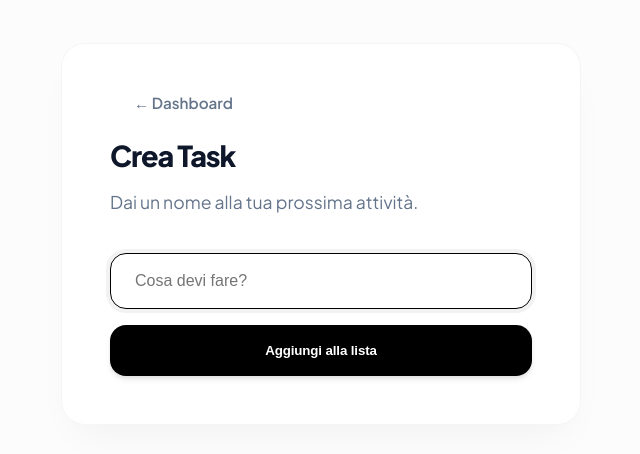
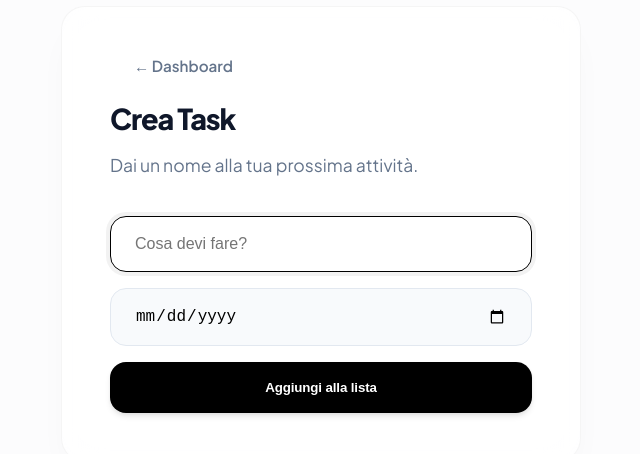
Before and after one commit to alessandros0tgiu/to-do-list, a Next.js app: page /add in a window 1280 px wide. Shown: the part 166-620 px from the top of the page, without its empty margins (319-959 px from the left). Built offline with nearby package versions, Linux system fonts and the light colour scheme.

Commit message:
aggiunta calendario

```diff
--- a/app/add/page.tsx
+++ b/app/add/page.tsx
@@ -7,9 +7,19 @@ import Link from "next/link";
 export default function AddPage() {
   const router = useRouter();
 
-  const handleAdd = (text: string) => {
+  const handleAdd = (text: string, dueDate?: string) => {
     const todos = getTodos();
-    saveTodos([{ id: crypto.randomUUID(), text, completed: false }, ...todos]);
+
+    saveTodos([
+      {
+        id: crypto.randomUUID(),
+        text,
+        completed: false,
+        dueDate: dueDate || undefined,
+      },
+      ...todos,
+    ]);
+
     router.push("/list");
   };
 
@@ -17,9 +27,15 @@ export default function AddPage() {
     <div className="page-wrapper">
       <div className="glass-panel">
         <Link href="/" className="btn-ghost">← Dashboard</Link>
-        <div style={{ marginTop: '24px' }}>
-          <h1 className="h1-super" style={{ fontSize: '1.8rem' }}>Crea Task</h1>
-          <p className="p-muted" style={{ marginBottom: '40px' }}>Dai un nome alla tua prossima attività.</p>
+
+        <div style={{ marginTop: "24px" }}>
+          <h1 className="h1-super" style={{ fontSize: "1.8rem" }}>
+            Crea Task
+          </h1>
+          <p className="p-muted" style={{ marginBottom: "40px" }}>
+            Dai un nome alla tua prossima attività.
+          </p>
+
           <TodoForm onAdd={handleAdd} />
         </div>
       </div>
--- a/components/todo-form.tsx
+++ b/components/todo-form.tsx
@@ -1,18 +1,40 @@
 "use client";
 import { useForm } from "react-hook-form";
 
-export function TodoForm({ onAdd }: { onAdd: (text: string) => void }) {
-  const { register, handleSubmit, reset } = useForm<{ text: string }>();
+type FormData = {
+  text: string;
+  dueDate: string;
+};
+
+export function TodoForm({
+  onAdd,
+}: {
+  onAdd: (text: string, dueDate?: string) => void;
+}) {
+  const { register, handleSubmit, reset } = useForm<FormData>();
 
   return (
-    <form onSubmit={handleSubmit((data) => { onAdd(data.text); reset(); })}
-          style={{ display: 'grid', gap: '16px' }}>
+    <form
+      onSubmit={handleSubmit((data) => {
+        onAdd(data.text, data.dueDate);
+        reset();
+      })}
+      style={{ display: "grid", gap: "16px" }}
+    >
       <input
         {...register("text", { required: true })}
         className="input-field"
         placeholder="Cosa devi fare?"
         autoFocus
       />
+
+      {/* 🗓️ calendario opzionale */}
+      <input
+        type="date"
+        {...register("dueDate")}
+        className="input-field"
+      />
+
       <button type="submit" className="btn-black">
         Aggiungi alla lista
       </button>
--- a/types/todo.ts
+++ b/types/todo.ts
@@ -1,6 +1,6 @@
-// types/todo.ts
 export type Todo = {
   id: string;
   text: string;
   completed: boolean;
+  dueDate?: string; // 👈 nuova data opzionale
 };
```
Also changed, not shown: app/list/page.tsx (+11 -3 lines).
